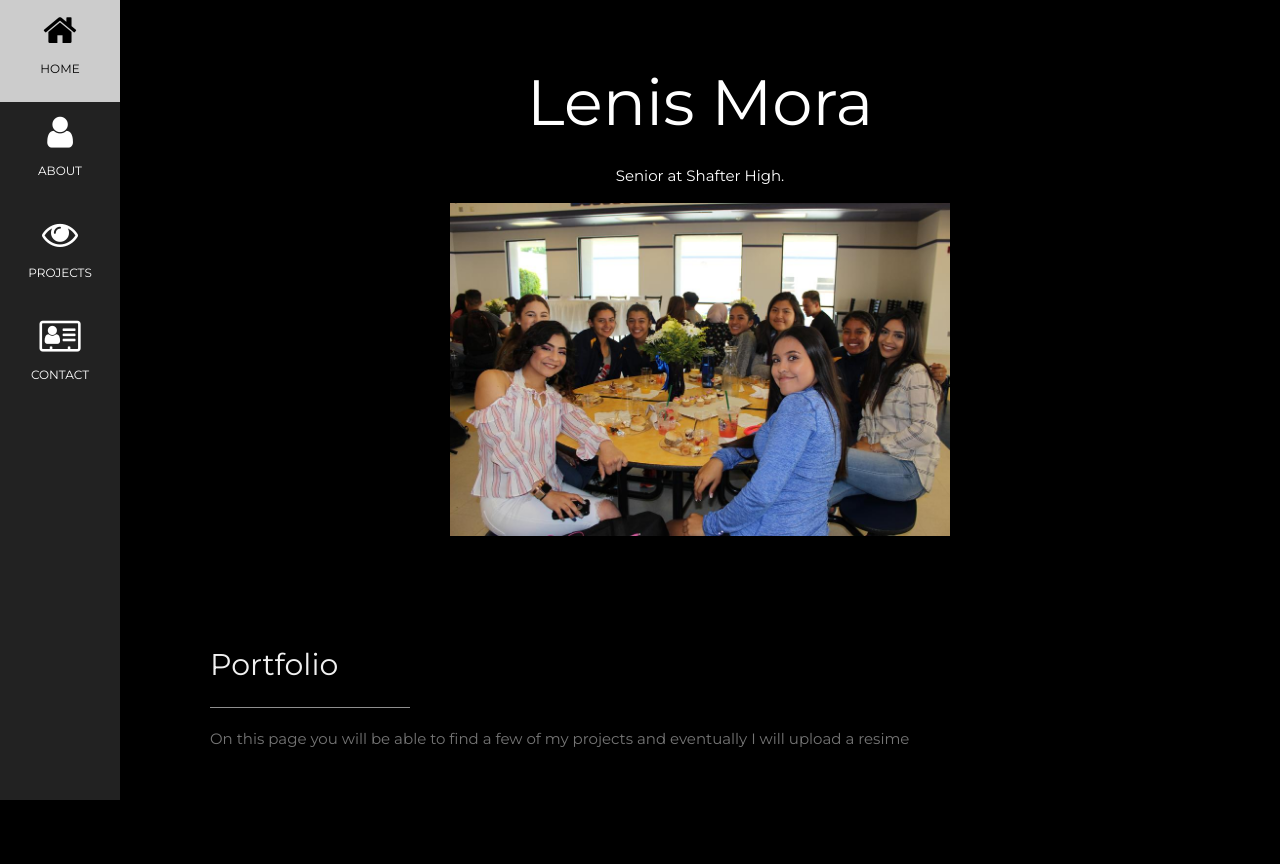
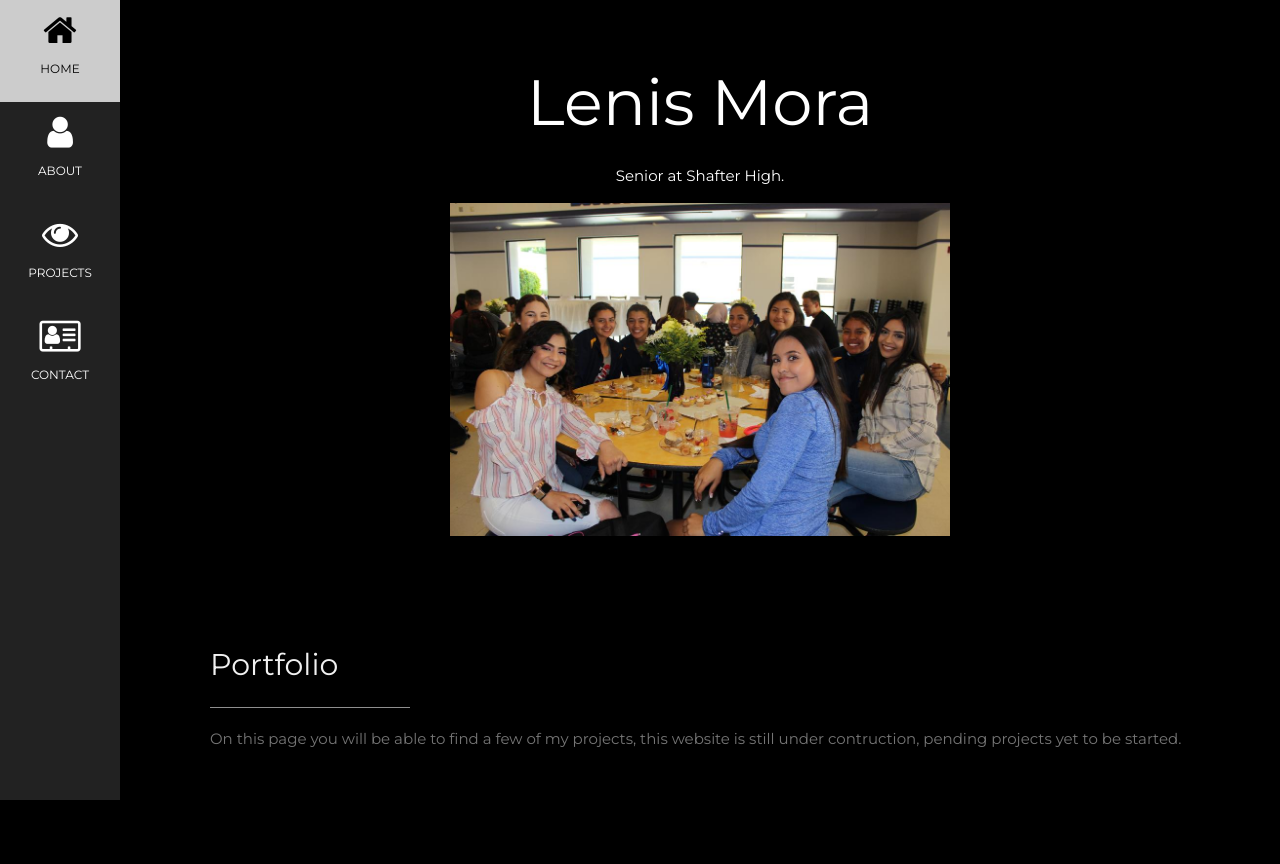
Before and after one commit to lenismora/lenismorasportfolio, a plain HTML site: page workspace/portfolio.html in a window 1280 px wide. Shown: the top 864 px of the page. Drawn offline with nearby package versions, Linux system fonts and the light colour scheme.

Commit message:
Update portfolio.html

```diff
--- a/workspace/portfolio.html
+++ b/workspace/portfolio.html
@@ -69,7 +69,7 @@ body, h1,h2,h3,h4,h5,h6 {font-family: "Montserrat", sans-serif}
     <h2 class="w3-text-light-grey">Portfolio</h2>
     <hr style="width:200px" class="w3-opacity">
     <p>
-      On this page you will be able to find a few of my projects and eventually I will upload a resime
+      On this page you will be able to find a few of my projects, this website is still under contruction, pending projects yet to be started.
     </p>
     <h
     <div class="w3-row w3-center w3-padding-16 w3-section w3-light-grey">
```
